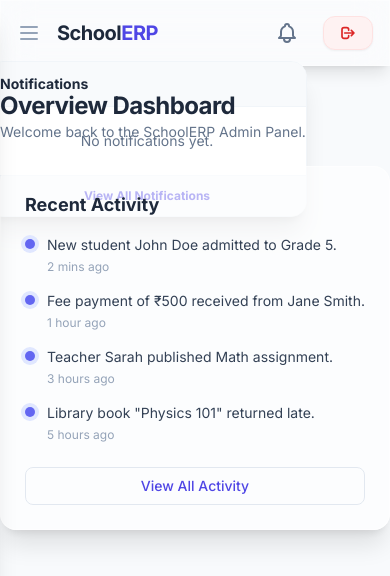
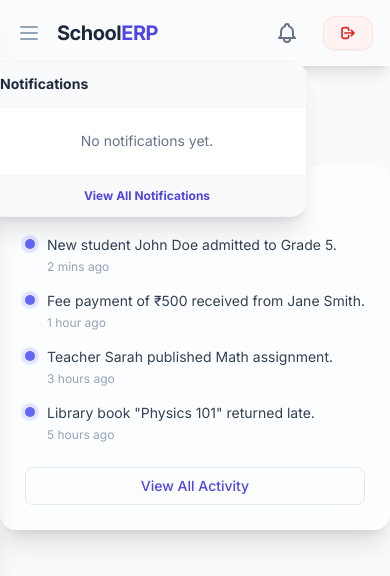
Before and after one commit to vs02354-cloud/ERPSCHOOLUI, an Angular app: page /dashboard in a window 390 px wide. Both pictures are taken after a click on the button 287 px from the left and 33 px from the top of the page. Shown: the top 576 px of the page. Built offline with nearby package versions, Linux system fonts and the light colour scheme.

Commit message:
fix: resolve mobile notification dropdown z-index overlap and width issues

```diff
--- a/src/app/dashboard-layout/dashboard-layout.component.html
+++ b/src/app/dashboard-layout/dashboard-layout.component.html
@@ -1,6 +1,6 @@
 <div class="min-h-screen bg-slate-50 flex flex-col font-inter">
   <!-- Header (Glassmorphic) -->
-  <header class="glass sticky top-0 z-50">
+  <header class="glass sticky top-0 z-[90]">
     <div class="max-w-7xl mx-auto px-4 sm:px-6 lg:px-8 h-16 flex items-center justify-between">
       <div class="flex items-center space-x-2">
         <button (click)="toggleMobileMenu()" class="lg:hidden p-2 -ml-2 rounded-md text-slate-400 hover:text-slate-500 hover:bg-slate-100 focus:outline-none">
@@ -34,7 +34,7 @@
           </button>
 
           <!-- Dropdown -->
-          <div *ngIf="showNotificationDropdown" class="absolute right-0 mt-2 w-80 bg-white rounded-2xl shadow-xl border border-slate-100 overflow-hidden z-[100] animate-fade-in">
+          <div *ngIf="showNotificationDropdown" class="absolute right-0 sm:right-0 mt-2 w-[calc(100vw-2rem)] sm:w-80 max-w-xs sm:max-w-none bg-white rounded-2xl shadow-xl border border-slate-100 overflow-hidden z-[100] animate-fade-in origin-top-right">
             <div class="p-3 border-b border-slate-100 bg-slate-50 flex justify-between items-center">
               <h3 class="font-bold text-slate-800 text-sm">Notifications</h3>
               <button *ngIf="unreadCount > 0" (click)="markAllNotificationsAsRead()" class="text-xs font-semibold text-indigo-600 hover:text-indigo-800">Mark all read</button>
```
